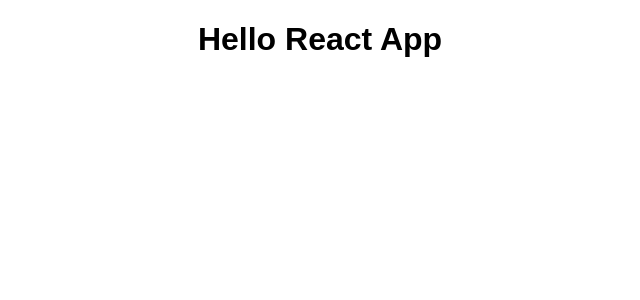
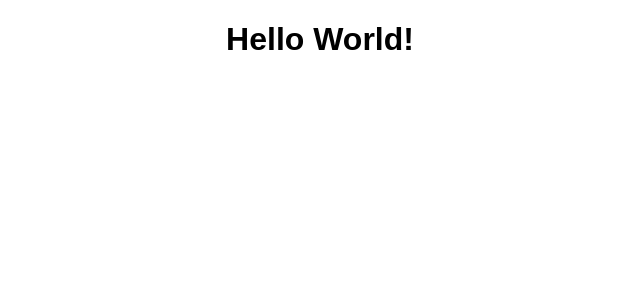
Before and after one commit to meaghansharrard89/palemoon, a React (Create React App) app: page / in a window 1280 px wide. Shown: the top 300 px of the page, without its empty margins (320-960 px from the left). Built offline with nearby package versions, Linux system fonts and the light colour scheme.

Commit message:
first commit

```diff
--- a/src/App.js
+++ b/src/App.js
@@ -1,16 +1,18 @@
-import React, {Component} from 'react';
-import './App.css';
+import React, { Component } from "react";
+import "./App.css";
 
 class App extends Component {
   constructor(props) {
     super(props);
-    this.state = {}
+    this.state = {};
   }
 
   render() {
     return (
       <div className="App">
-        <h1>Hello React App</h1>
+        <header className="App-header">
+          <h1>Hello World!</h1>
+        </header>
       </div>
     );
   }
```
